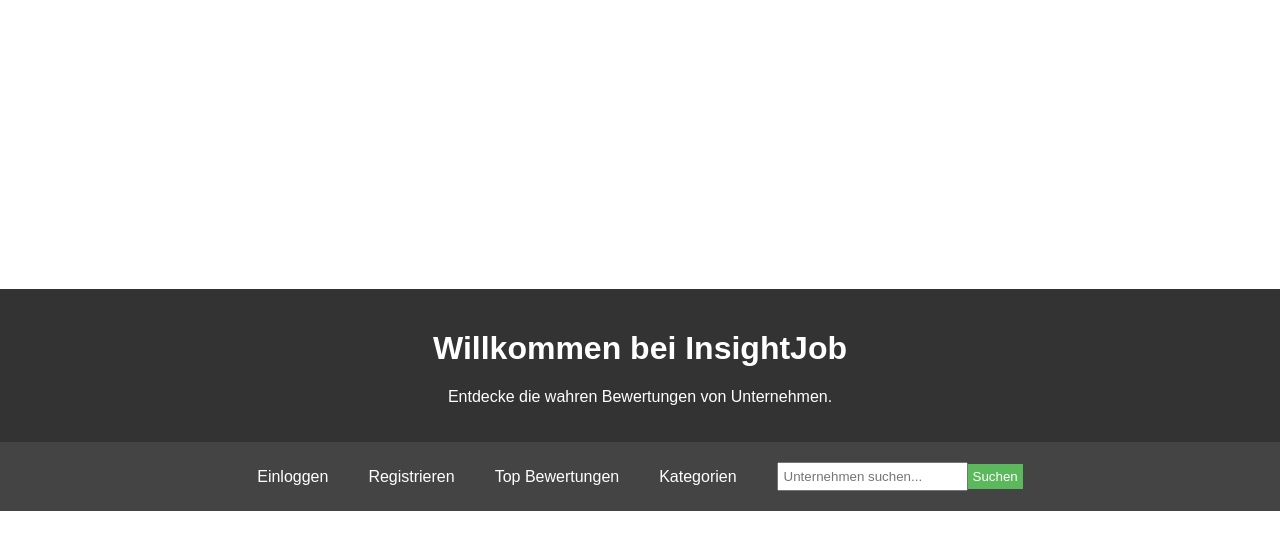
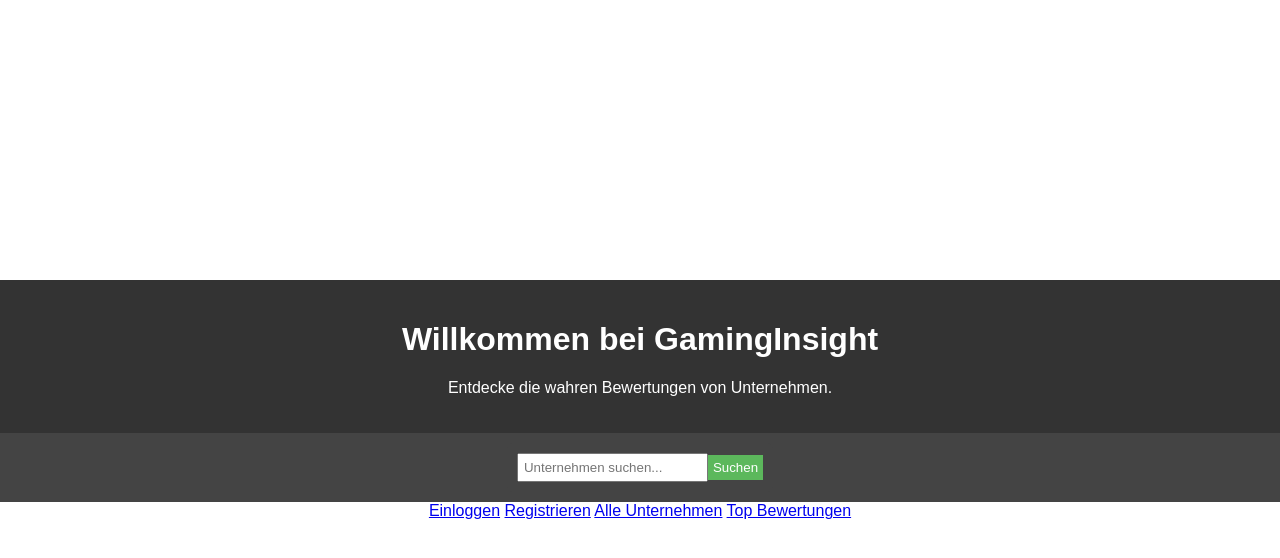
Before and after one commit to David2000P/GamingInsight.github.io, a Flask app: page / in a window 1280 px wide. Shown: the top 558 px of the page. Run offline with Flask 3, Linux system fonts and the light colour scheme.

Commit message:
Update index.html

```diff
--- a/app/templates/index.html
+++ b/app/templates/index.html
@@ -9,20 +9,12 @@
 <body>
     <div class="header-container">
         <header>
-            <h1>Willkommen bei InsightJob</h1>
+            <h1>Willkommen bei GamingInsight</h1>
             <p>Entdecke die wahren Bewertungen von Unternehmen.</p>
         </header>
     </div>
     <nav class="auth-links">
-        {% if current_user.is_authenticated %}
-            <a href="{{ url_for('main.logout') }}">Logout</a>
-            <a href="{{ url_for('main.register_company') }}">Unternehmen registrieren</a>
-        {% else %}
-            <a href="{{ url_for('main.login') }}">Einloggen</a>
-            <a href="{{ url_for('main.register') }}">Registrieren</a>
-        {% endif %}
-        <a href="{{ url_for('main.top_reviews') }}">Top Bewertungen</a>
-        <a href="{{ url_for('main.categories') }}">Kategorien</a>
+
         <form action="{{ url_for('main.search') }}" method="GET" class="search-container">
             <input type="text" placeholder="Unternehmen suchen..." name="search">
             <button type="submit">Suchen</button>
@@ -30,3 +22,14 @@
     </nav>
 </body>
 </html>
+<nav>
+    {% if current_user.is_authenticated %}
+        <a href="{{ url_for('main.logout') }}">Logout</a>
+        <a href="{{ url_for('main.register_company') }}">Unternehmen registrieren</a>
+    {% else %}
+        <a href="{{ url_for('main.login') }}">Einloggen</a>
+        <a href="{{ url_for('main.register') }}">Registrieren</a>
+    {% endif %}
+    <a href="{{ url_for('main.companies') }}">Alle Unternehmen</a>  <!-- Dieser Link folgt jetzt nach Einloggen/Registrieren -->
+    <a href="{{ url_for('main.top_reviews') }}">Top Bewertungen</a>
+</nav>
```
